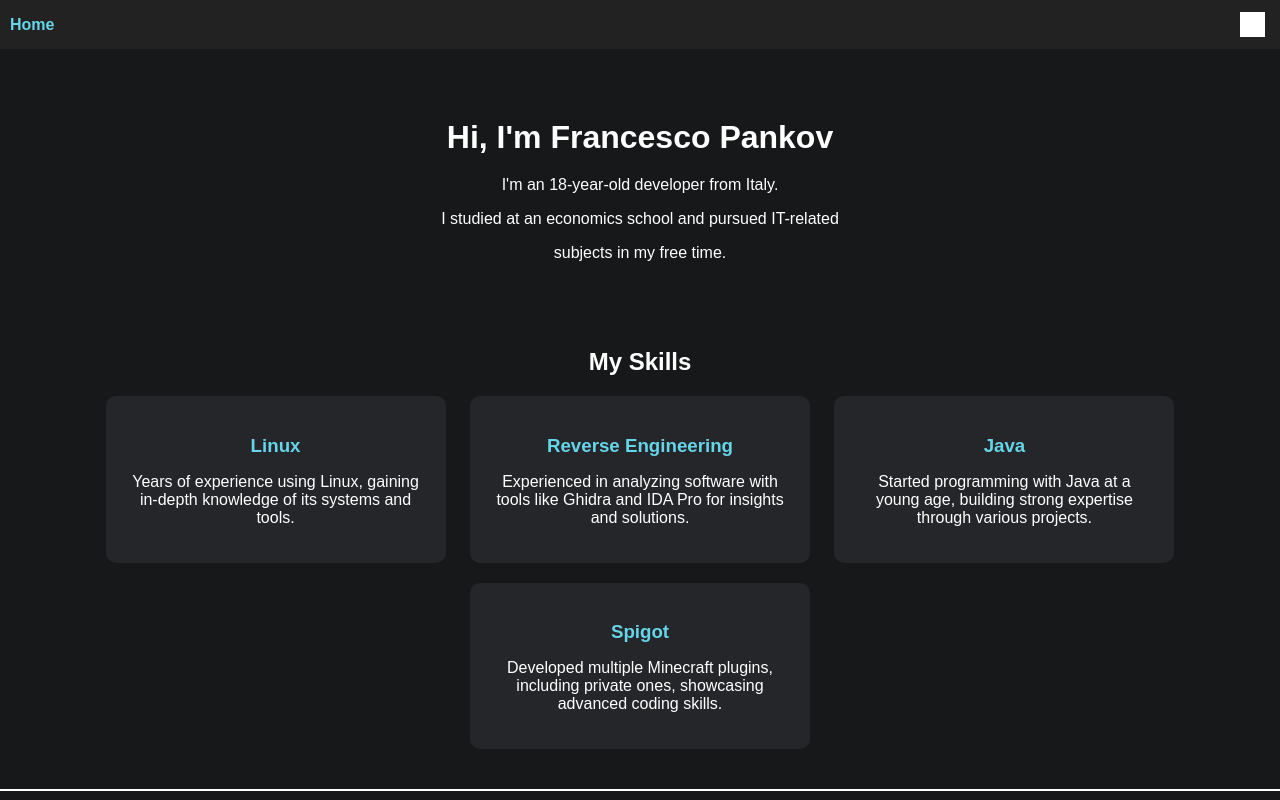
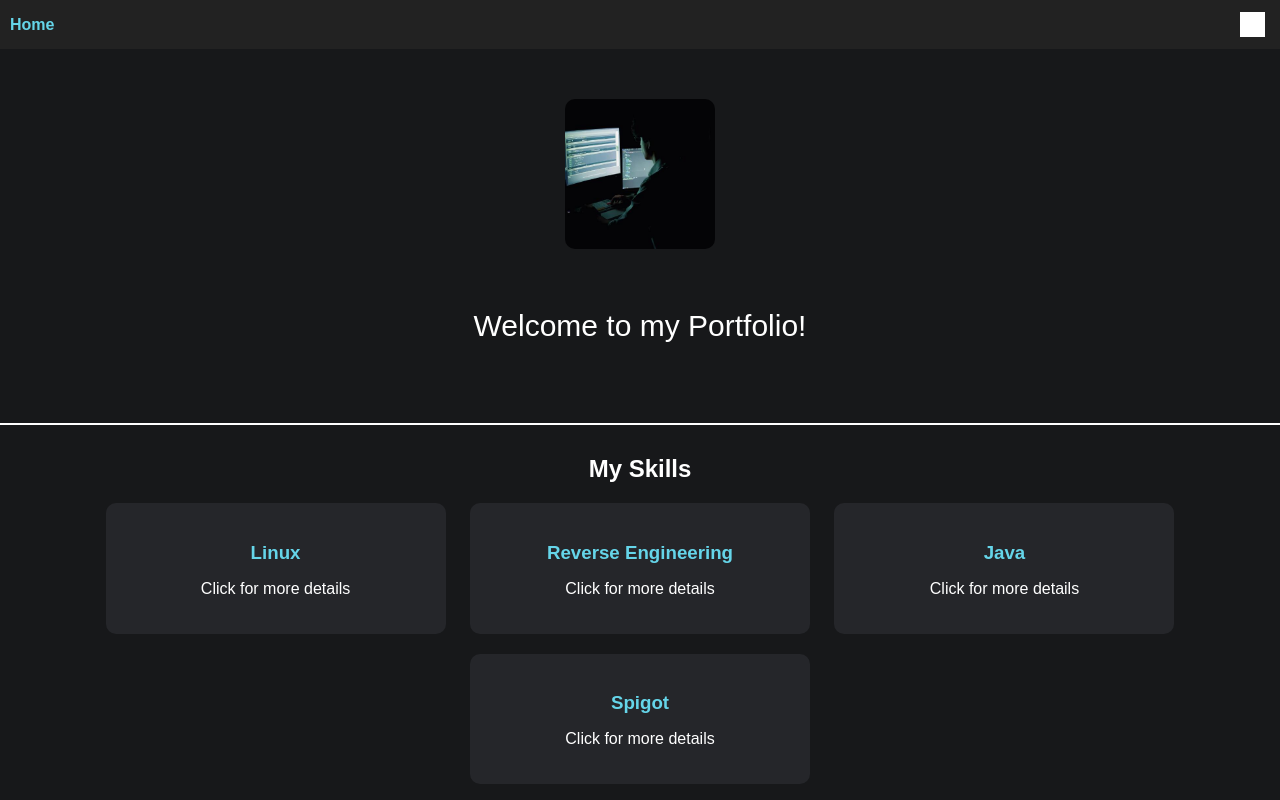
Before and after one commit to ItalianG0urmet/gourmet-portfolio, a plain HTML site: page index.html in a window 1280 px wide. Shown: the top 800 px of the page. Drawn offline with Linux system fonts and the light colour scheme; grey boxes are pictures that could not be loaded.

Commit message:
Update index.html

```diff
--- a/index.html
+++ b/index.html
@@ -7,48 +7,62 @@
     <link rel="icon" href="img/icon.png" type="image/png">
     <title>Pankov Portfolio</title>
     <link rel="stylesheet" href="style.css">
+    <script src="scripts.js" defer></script>
 </head>
 
 <body class="fade-in">
 
+
+
     <nav>
         <div class="nav-bar">
-            <a href="#">Home</a>
+            <a href="#" >Home</a>
             <a href="https://github.com/ItalianG0urmet/" target="_blank" class="github-link">
                 <img src="https://upload.wikimedia.org/wikipedia/commons/9/91/Octicons-mark-github.svg" alt="GitHub Logo" class="github-icon">
             </a>
         </div>
     </nav>
 
+    <div class="header-section">
+        <div class="container">
+            <img src="./img/logo.jpg" alt="logo" width="150" height="150" class="header__img">
+            <span id="AboutDevTypeText" class="typeing"></span></span>
+        </div>
+    </div>
 
-    <div class="header-section">
-        <h1>Hi, I'm Francesco Pankov</h1>
-        <p>I'm an 18-year-old developer from Italy.</p>
-        <p>I studied at an economics school and pursued IT-related </p>
-        <p>subjects in my free time.</p>
-    </div>
+    <hr class="divider">
+
 
     <section class="skills">
         <h1>My Skills</h1>
-        <div class="card">
+        <div class="card" onclick="showSkillDetails('linux')">
             <h3>Linux</h3>
-            <p>Years of experience using Linux, gaining in-depth knowledge of its systems and tools.</p>
+            <p>Click for more details</p>
         </div>
-        <div class="card">
+        <div class="card" onclick="showSkillDetails('reverse-engineering')">
             <h3>Reverse Engineering</h3>
-            <p>Experienced in analyzing software with tools like Ghidra and IDA Pro for insights and solutions.</p>
+            <p>Click for more details</p>
         </div>
-        <div class="card">
+        <div class="card" onclick="showSkillDetails('java')">
             <h3>Java</h3>
-            <p>Started programming with Java at a young age, building strong expertise through various projects.</p>
+            <p>Click for more details</p>
         </div>
-        <div class="card">
+        <div class="card" onclick="showSkillDetails('spigot')">
             <h3>Spigot</h3>
-            <p>Developed multiple Minecraft plugins, including private ones, showcasing advanced coding skills.</p>
+            <p>Click for more details</p>
         </div>
     </section>
 
-    <!-- Linea di separazione con animazione -->
+    <div id="popup-overlay" class="popup-overlay" onclick="closePopup()"></div>
+    <div id="skill-popup" class="popup">
+        <div class="popup-content">
+            <span class="close" onclick="closePopup()">&times;</span>
+            <h2 id="popup-title"></h2>
+            <p id="popup-description"></p>
+        </div>
+    </div>
+
+
     <hr class="divider">
 
     <section class="project-section">
@@ -71,6 +85,8 @@
             </div>
         </div>
     </section>
+
+
 </body>
 
 </html>
```
